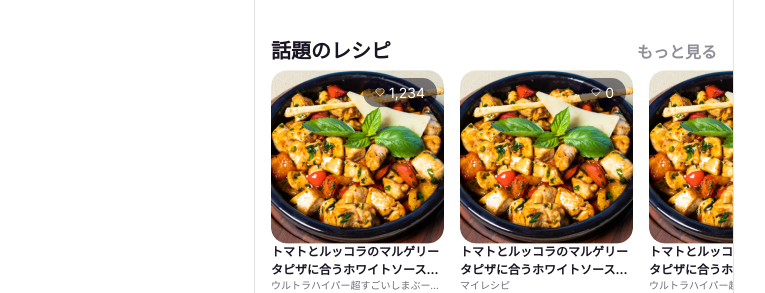
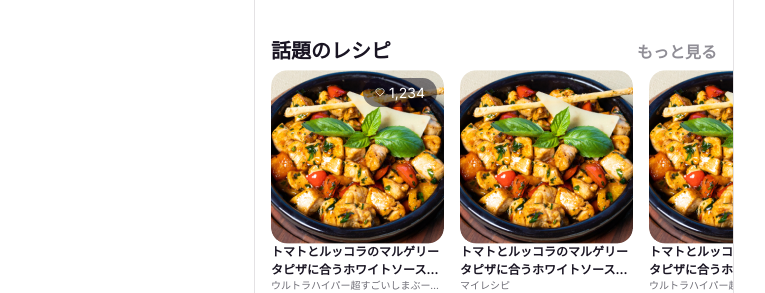
Before and after one commit to qin-team-recipe/01-frontend, a Next.js app: page / in a window 1280 px wide. Shown: the part 305-598 px from the top of the page, without its empty margins (267-1032 px from the left). Built offline with nearby package versions, Linux system fonts and the light colour scheme.

Commit message:
mod: レシピのいいねカウントが0の時はカウントを出さないようにした

```diff
--- a/src/components/RecipeCard/RecipeCard.tsx
+++ b/src/components/RecipeCard/RecipeCard.tsx
@@ -16,12 +16,14 @@ export const RecipeCard: React.FC<RecipeCardProps> = ({
   return (
     <div>
       <div className={styles.imgWrapper}>
+        {favCountNumber > 0 && (
           <div className={styles.favCount}>
             <Image src="/icon/heart.svg" width={10} height={9} alt="" />
             <span className={styles.favNumber}>
               {favCountNumber.toLocaleString()}
             </span>
           </div>
+        )}
 
         <Image
           src="/images/recipe-dummy.png"
```
Lines whose indentation alone changed are shown as unchanged.
